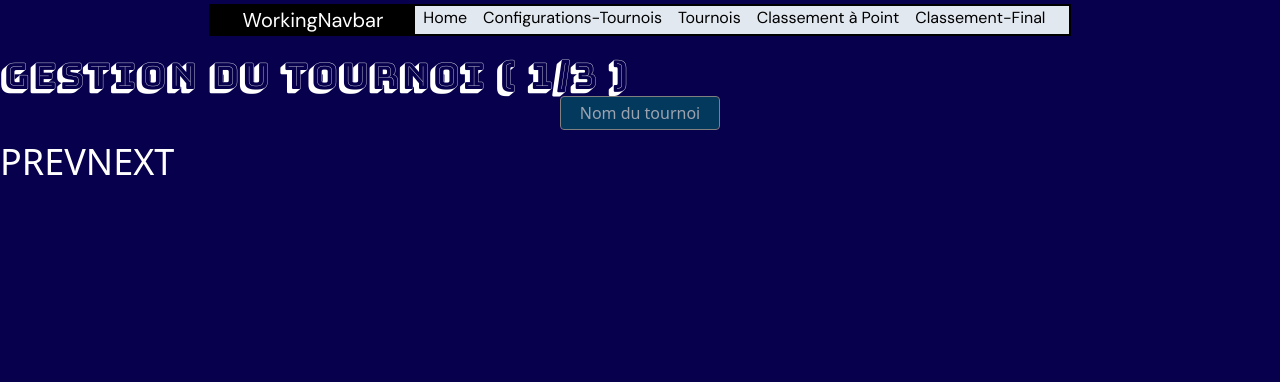
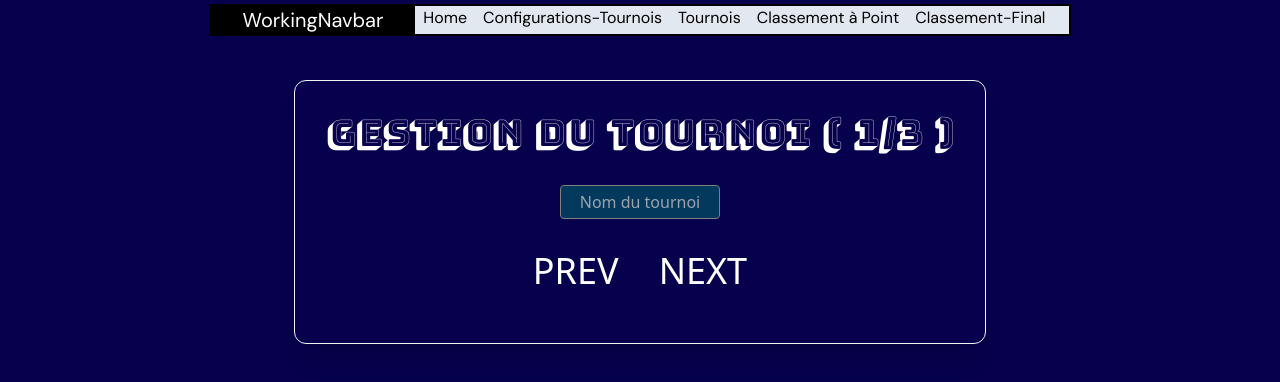
Before and after one commit to JoffreyChevalier/Bagarr.iO, a React (Vite) app in the folder frontend/: page /creer-un-tournoi in a window 1280 px wide. Shown: the top 382 px of the page. Built offline with nearby package versions, Linux system fonts and the light colour scheme; no server answers.

Commit message:
formated the createTournament page 💙💙

```diff
--- a/frontend/src/pages/ComponentsTest.jsx
+++ /dev/null
@@ -1,33 +0,0 @@
-import TButton from "@components/TButton";
-import createTournament from "@services/api";
-import { Link } from "react-router-dom";
-import { ArrowRightIcon as ArrowRightIconOutline } from "@heroicons/react/outline";
-
-export default function ComponentsTest() {
-  // Récupérer les données depuis l'API
-  // const [newTournament, setNewTournament] = useState([]);
-
-  // Récupérer les données d'un bouton "nom de tournoi"
-  // const [tournamentName, setTournamentName] = useState("");
-
-  // A modifier en console.log car impossible de faire un commit sinon
-  // console.warn(tournamentName);
-
-  return (
-    <>
-      <h1 className="mainTitle">Page de tests</h1>
-      <div>
-        {/* Bouton nom de l'équipe, on fait passer la props onChange avec setData pour récupérer la saisie de l'utilisateur */}
-
-        <TButton
-          variant="transparent"
-          onClick={(event) => createTournament(event.target)}
-        >
-          <Link to="/ajout-de-joueurs">
-            <ArrowRightIconOutline className="h-5 w-5 text-[#70A288]" />
-          </Link>
-        </TButton>
-      </div>
-    </>
-  );
-}
--- a/frontend/src/pages/CreateTournament.jsx
+++ b/frontend/src/pages/CreateTournament.jsx
@@ -32,8 +32,9 @@ function CreateTournament() {
   }
 
   return (
-    <div className="text-white text-4xl">
-      <h1>
+    <body className="flex justify-center">
+      <div className="max-w-fit text-white text-4xl relative block bg-prim_color p-8 border border-gray-100 shadow-xl rounded-xl m-6">
+        <h1 className="mb-8">
           GESTION DU TOURNOI ({tournamentName} {step}/3 )
         </h1>
 
@@ -49,15 +50,17 @@ function CreateTournament() {
         )}
 
         {step === 3 && <FinalizeTournament />}
-
-      <button type="button" onClick={onPrevStep}>
+        <div className="flex justify-center">
+          <button type="button" onClick={onPrevStep} className="m-5">
             PREV
           </button>
 
-      <button type="button" onClick={onNextStep}>
+          <button type="button" onClick={onNextStep} className="m-5">
             NEXT
           </button>
         </div>
+      </div>
+    </body>
   );
 }
 
```
Lines whose indentation alone changed are shown as unchanged.
